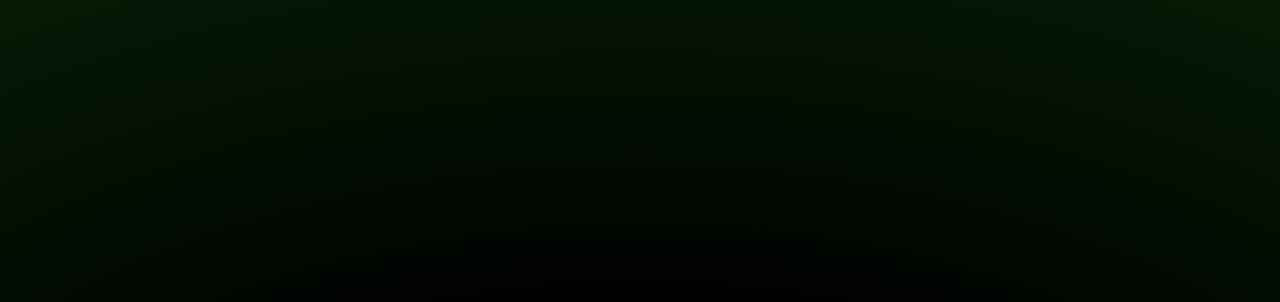
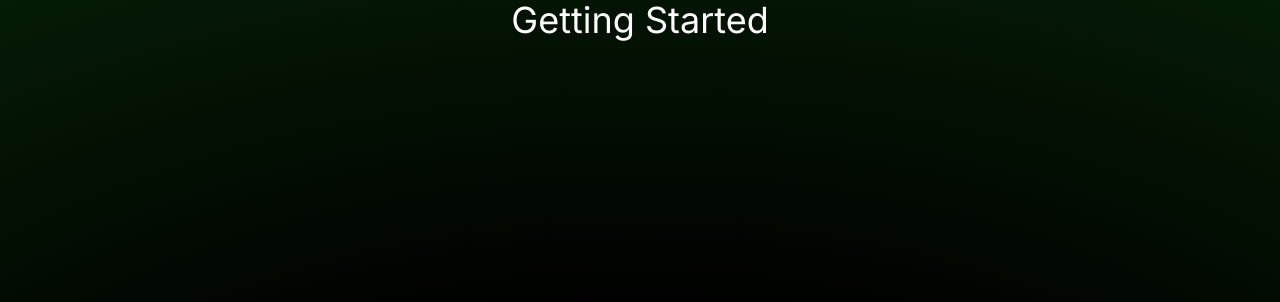
Before and after one commit to tahmid-khan-hub/Distak, a Next.js app: page / in a window 1280 px wide. Shown: the top 302 px of the page. Built offline with nearby package versions, Linux system fonts and the light colour scheme.

Commit message:
Added GetStarted section in the HomeComponents and removed navbar folder

```diff
--- /dev/null
+++ b/app/HomeComponents/GetStarted/GetStarted.tsx
@@ -0,0 +1,11 @@
+"use client"
+
+const GetStarted = () => {
+    return (
+        <div>
+            <h2 className="inter text-4xl text-white text-center">Getting Started</h2>
+        </div>
+    );
+};
+
+export default GetStarted;
--- a/app/page.tsx
+++ b/app/page.tsx
@@ -1,8 +1,9 @@
+import GetStarted from "./HomeComponents/GetStarted/GetStarted";
 
 export default function Home() {
   return (
     <div className="">
-
+      <GetStarted />
     </div>
   );
 }
```
